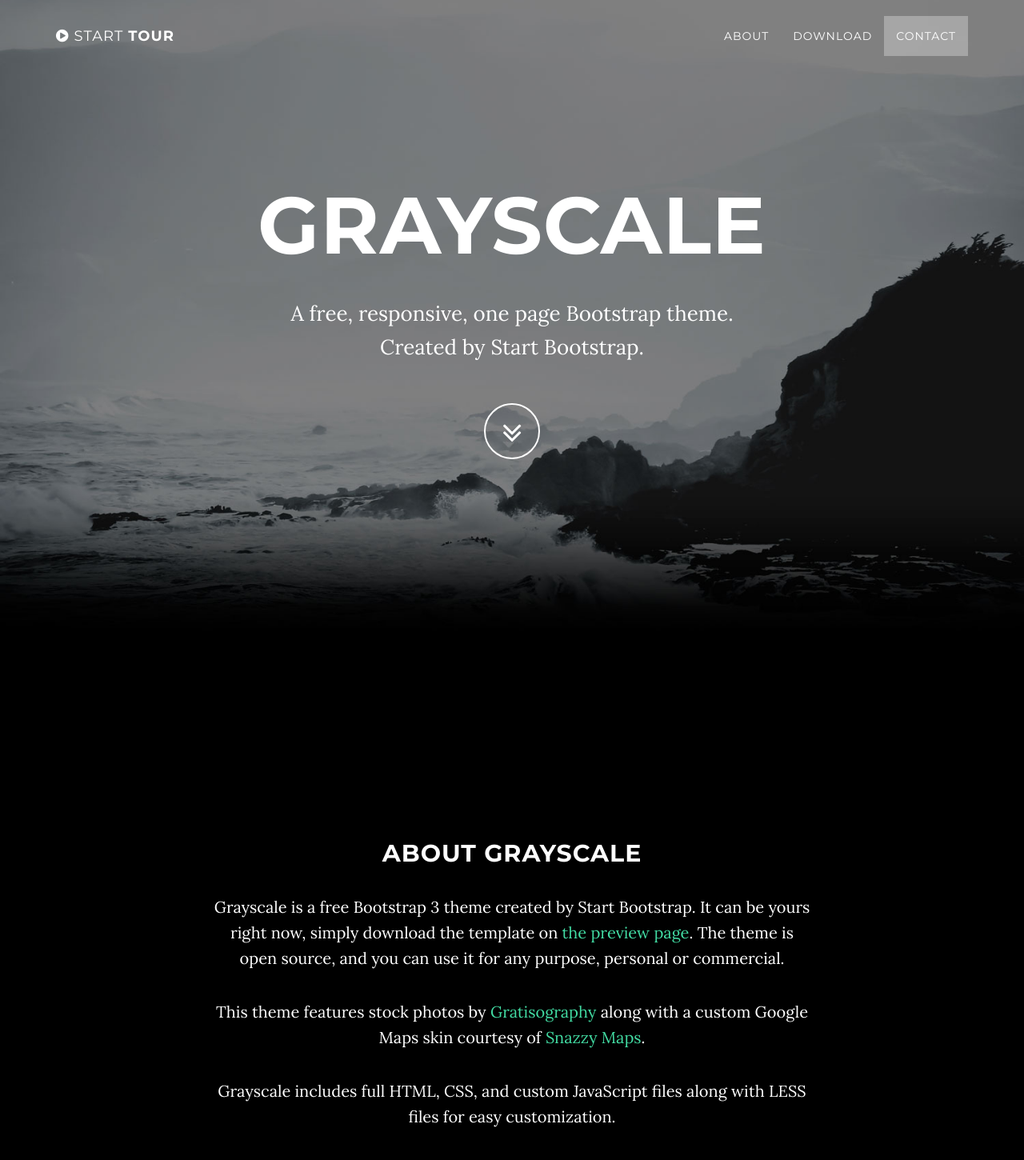
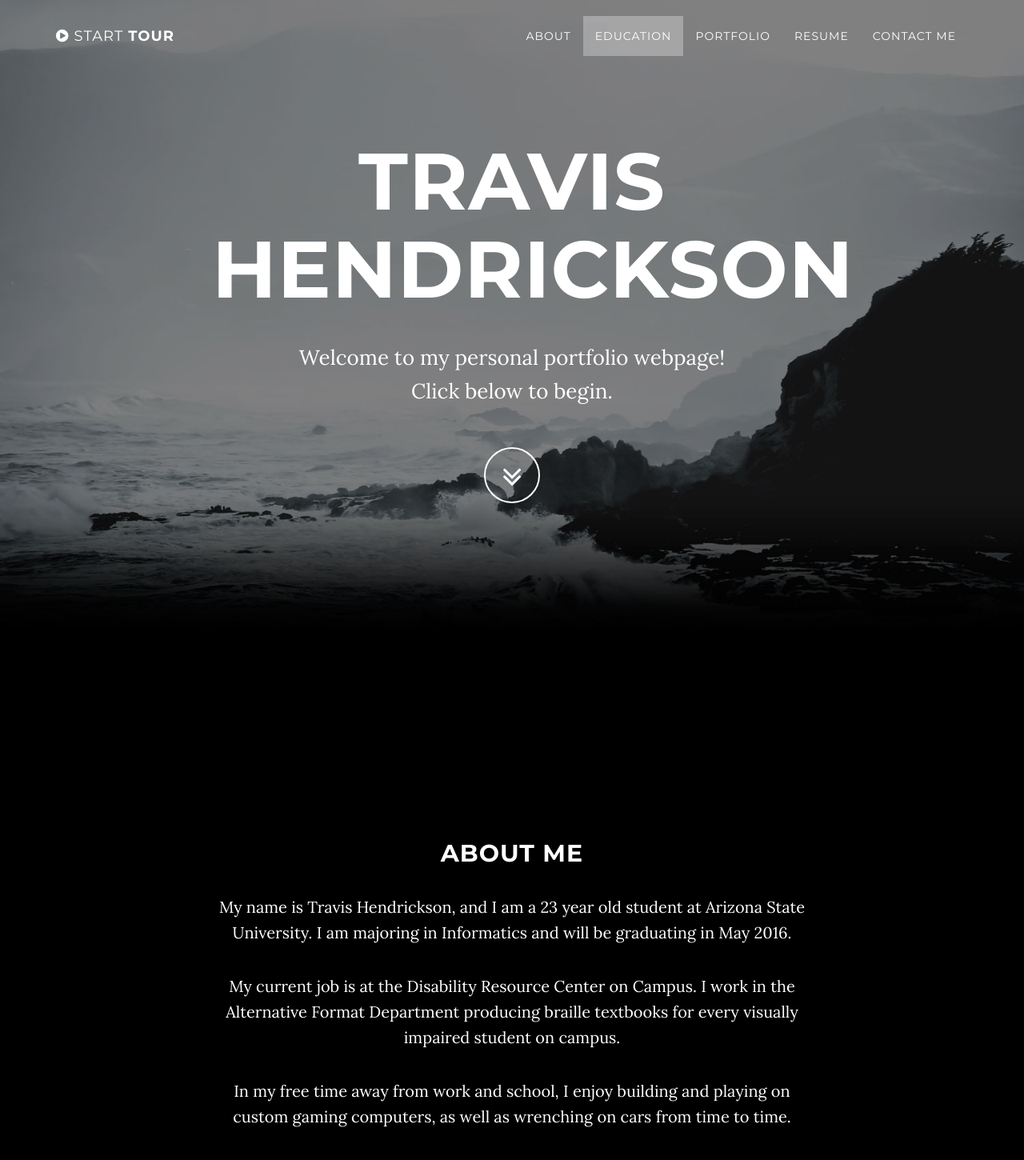
Before and after one commit to tahendri/tahendri.github.io, a plain HTML site: page index.html in a window 1280 px wide. Shown: the top 1450 px of the page at 80% size. Drawn offline with Linux system fonts and the light colour scheme; some packages are replaced by stand-ins of ours.

Commit message:
updated About Me

```diff
--- a/index.html
+++ b/index.html
@@ -56,10 +56,16 @@
                         <a class="page-scroll" href="#about">About</a>
                     </li>
                     <li>
-                        <a class="page-scroll" href="#download">Download</a>
+                        <a class="page-scroll" href="#education">Education</a>
                     </li>
                     <li>
-                        <a class="page-scroll" href="#contact">Contact</a>
+                        <a class="page-scroll" href="#portfolio">Portfolio</a>
+                    </li>
+                    <li>
+                    	<a class="page-scroll" href="#resume">Resume</a>
+                    </li>
+                    <li>
+                    	<a class="page-scroll" href="#contactme">Contact Me</a>
                     </li>
                 </ul>
             </div>
@@ -74,8 +80,8 @@
             <div class="container">
                 <div class="row">
                     <div class="col-md-8 col-md-offset-2">
-                        <h1 class="brand-heading">Grayscale</h1>
-                        <p class="intro-text">A free, responsive, one page Bootstrap theme.<br>Created by Start Bootstrap.</p>
+                        <h1 class="brand-heading">Travis Hendrickson</h1>
+                        <p class="intro-text">Welcome to my personal portfolio webpage!<br>Click below to begin.</p>
                         <a href="#about" class="btn btn-circle page-scroll">
                             <i class="fa fa-angle-double-down animated"></i>
                         </a>
@@ -89,16 +95,16 @@
     <section id="about" class="container content-section text-center">
         <div class="row">
             <div class="col-lg-8 col-lg-offset-2">
-                <h2>About Grayscale</h2>
-                <p>Grayscale is a free Bootstrap 3 theme created by Start Bootstrap. It can be yours right now, simply download the template on <a href="http://startbootstrap.com/template-overviews/grayscale/">the preview page</a>. The theme is open source, and you can use it for any purpose, personal or commercial.</p>
-                <p>This theme features stock photos by <a href="http://gratisography.com/">Gratisography</a> along with a custom Google Maps skin courtesy of <a href="http://snazzymaps.com/">Snazzy Maps</a>.</p>
-                <p>Grayscale includes full HTML, CSS, and custom JavaScript files along with LESS files for easy customization.</p>
+                <h2>About Me</h2>
+                <p>My name is Travis Hendrickson, and I am a 23 year old student at Arizona State University. I am majoring in Informatics and will be graduating in May 2016.</p>
+                <p>My current job is at the Disability Resource Center on Campus. I work in the Alternative Format Department producing braille textbooks for every visually impaired student on campus.</p>
+                <p>In my free time away from work and school, I enjoy building and playing on custom gaming computers, as well as wrenching on cars from time to time.</p>
             </div>
         </div>
     </section>
 
     <!-- Download Section -->
-    <section id="download" class="content-section text-center">
+    <section id="education" class="content-section text-center">
         <div class="download-section">
             <div class="container">
                 <div class="col-lg-8 col-lg-offset-2">
@@ -133,13 +139,10 @@
         </div>
     </section>
 
-    <!-- Map Section -->
-    <div id="map"></div>
-
     <!-- Footer -->
     <footer>
         <div class="container text-center">
-            <p>Copyright &copy; Your Website 2014</p>
+            <p>Copyright &copy; Travis Hendrickson 2016</p>
         </div>
     </footer>
 
@@ -152,9 +155,6 @@
     <!-- Plugin JavaScript -->
     <script src="js/jquery.easing.min.js"></script>
 
-    <!-- Google Maps API Key - Use your own API key to enable the map feature. More information on the Google Maps API can be found at https://developers.google.com/maps/ -->
-    <script type="text/javascript" src="https://maps.googleapis.com/maps/api/js?key=AIzaSyCRngKslUGJTlibkQ3FkfTxj3Xss1UlZDA&sensor=false"></script>
-
     <!-- Custom Theme JavaScript -->
     <script src="js/grayscale.js"></script>
 
```
